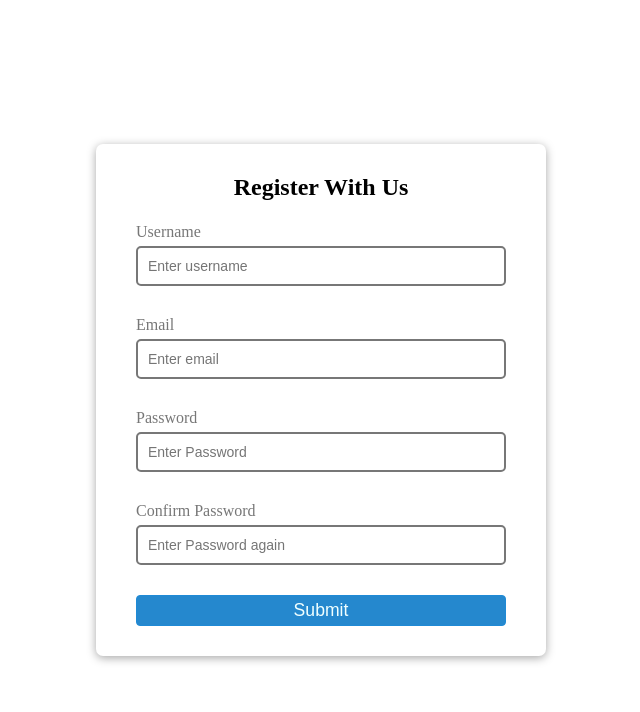
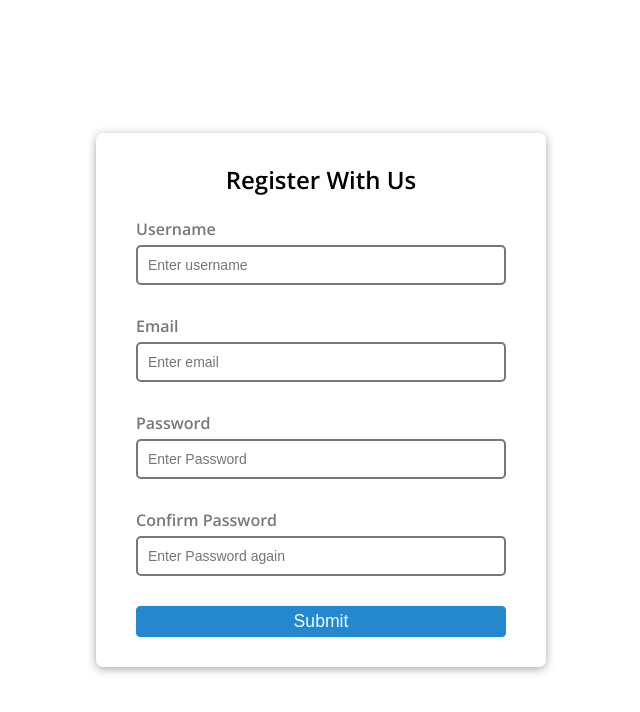
Before and after one commit to ajaypalsaniya/form-validation-with-js, a plain HTML site: page index.html in a window 1280 px wide. Shown: the whole page, without its empty margins (319-959 px from the left). Drawn offline with nearby package versions, Linux system fonts and the light colour scheme.

Commit message:
font added

```diff
--- a/style.css
+++ b/style.css
@@ -1,10 +1,13 @@
+
+@import url('https://fonts.googleapis.com/css2?family=Open+Sans:wght@600&display=swap');
+
 *{
     box-sizing: border-box;
 }
 
 body{
     background-color: white;
-    font-family:'Open Sans' sans-serif;
+    font-family: 'Open Sans', sans-serif;
     display: flex;
     align-items: center;
     justify-content:center;
```
